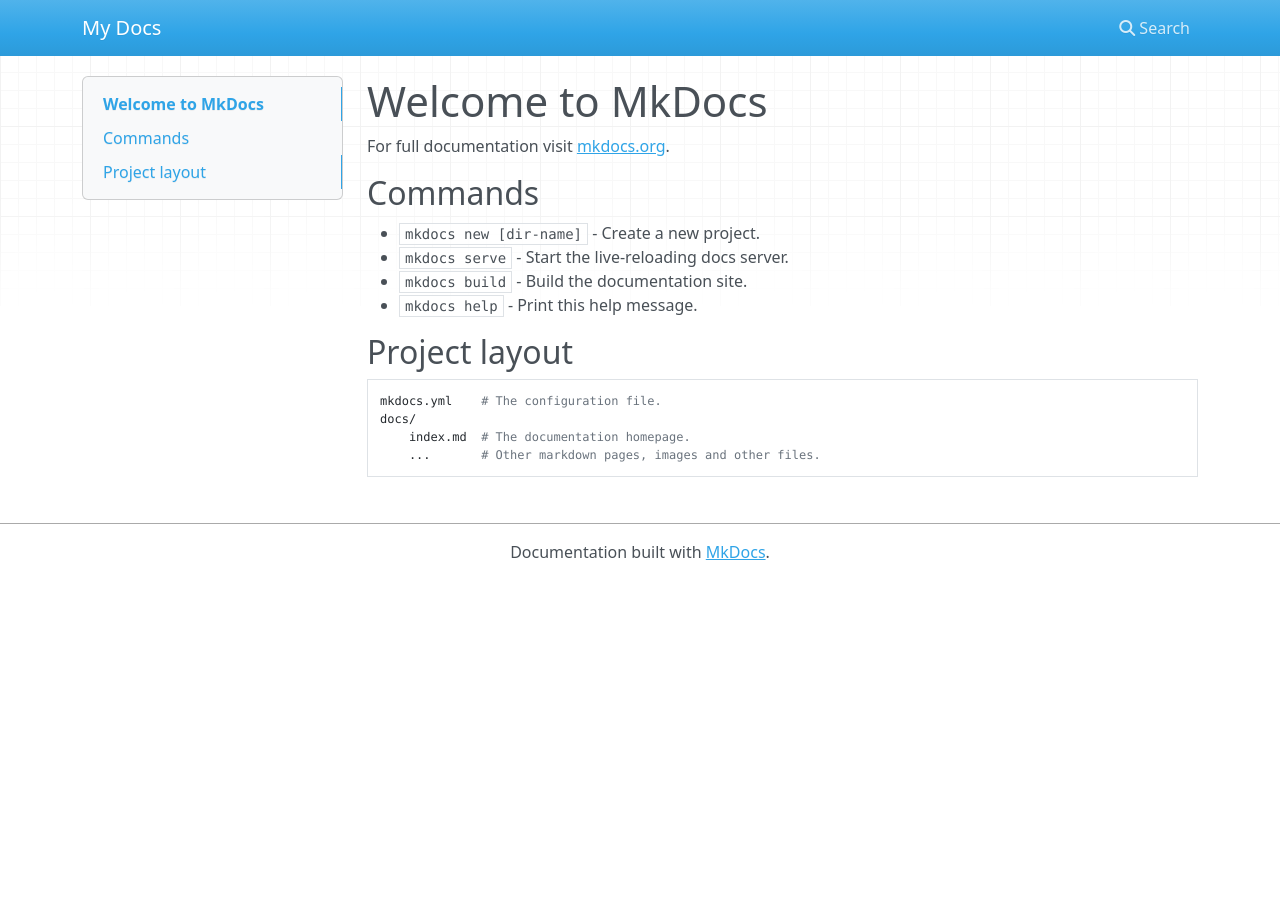
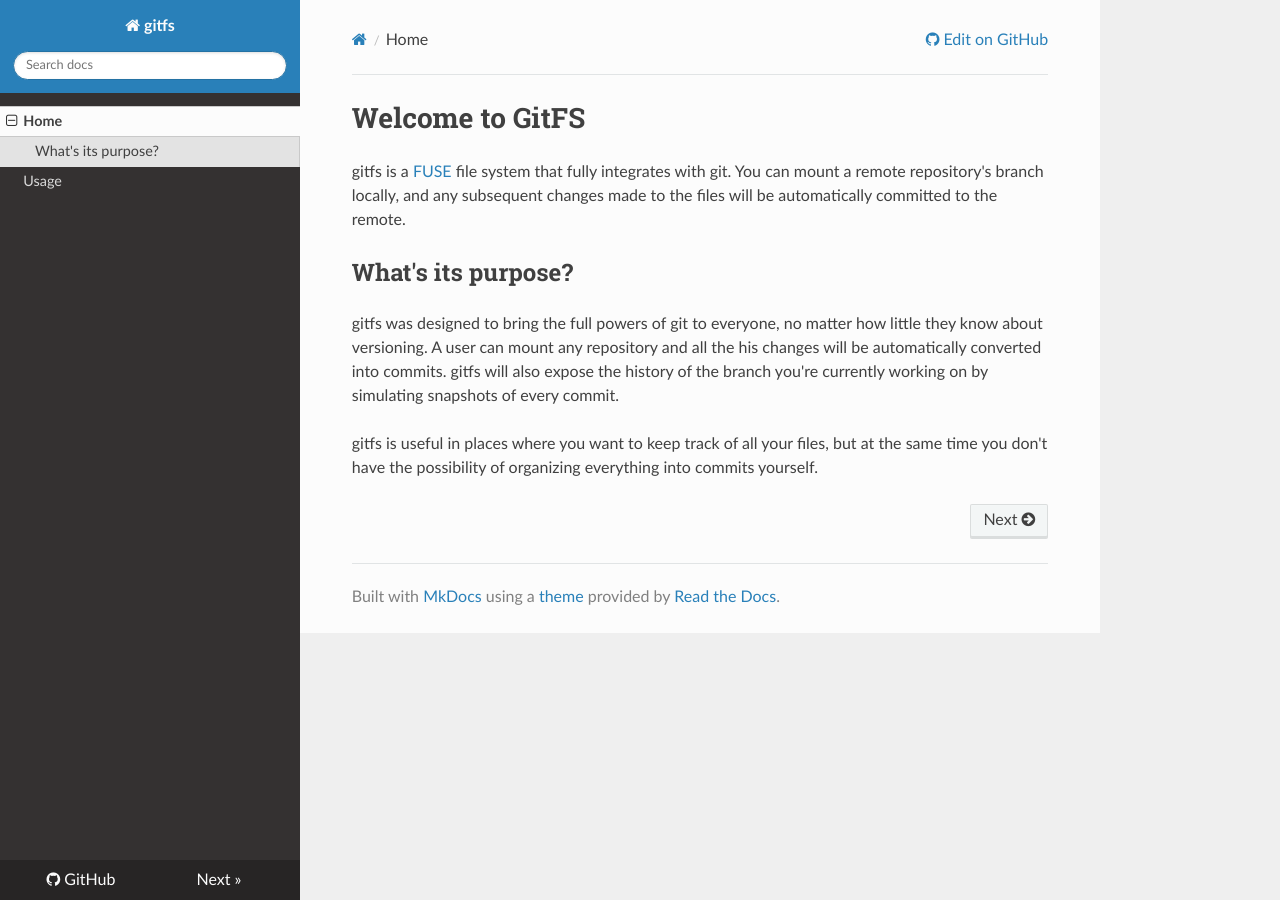
Before and after one commit to presslabs/gitfs, an MkDocs documentation site: the page built from docs/index.md, in a window 1280 px wide. Built offline with MkDocs 1.6.1, drawn with Linux system fonts in a browser that asks for light colours; nearby versions of some CDN libraries; old or Windows-style settings are respelled for this version of MkDocs.

```diff
--- a/docs/index.md
+++ b/docs/index.md
@@ -1,17 +1,9 @@
-# Welcome to MkDocs
+# Welcome to GitFS
 
-For full documentation visit [mkdocs.org](http://mkdocs.org).
+gitfs is a [FUSE](http://fuse.sourceforge.net/) file system that fully integrates with git. You can mount a remote repository's branch locally, and any subsequent changes made to the files will be automatically committed to the remote.
 
-## Commands
+## What's its purpose?
 
-* `mkdocs new [dir-name]` - Create a new project.
-* `mkdocs serve` - Start the live-reloading docs server.
-* `mkdocs build` - Build the documentation site.
-* `mkdocs help` - Print this help message.
+gitfs was designed to bring the full powers of git to everyone, no matter how little they know about versioning. A user can mount any repository and all the his changes will be automatically converted into commits. gitfs will also expose the history of the branch you're currently working on by simulating snapshots of every commit.
 
-## Project layout
-
-    mkdocs.yml    # The configuration file.
-    docs/
-        index.md  # The documentation homepage.
-        ...       # Other markdown pages, images and other files.
+gitfs is useful in places where you want to keep track of all your files, but at the same time you don't have the possibility of organizing everything into commits yourself.
--- a/mkdocs.yml
+++ b/mkdocs.yml
@@ -1 +1,6 @@
-site_name: My Docs
+site_name: gitfs
+theme: readthedocs
+pages:
+    - [index.md, Home]
+    - [usage.md, Usage]
+repo_url: https://github.com/Presslabs/gitfs
```
Also changed, not shown: docs/usage.md (added, +15 -0 lines), 1 other file.
